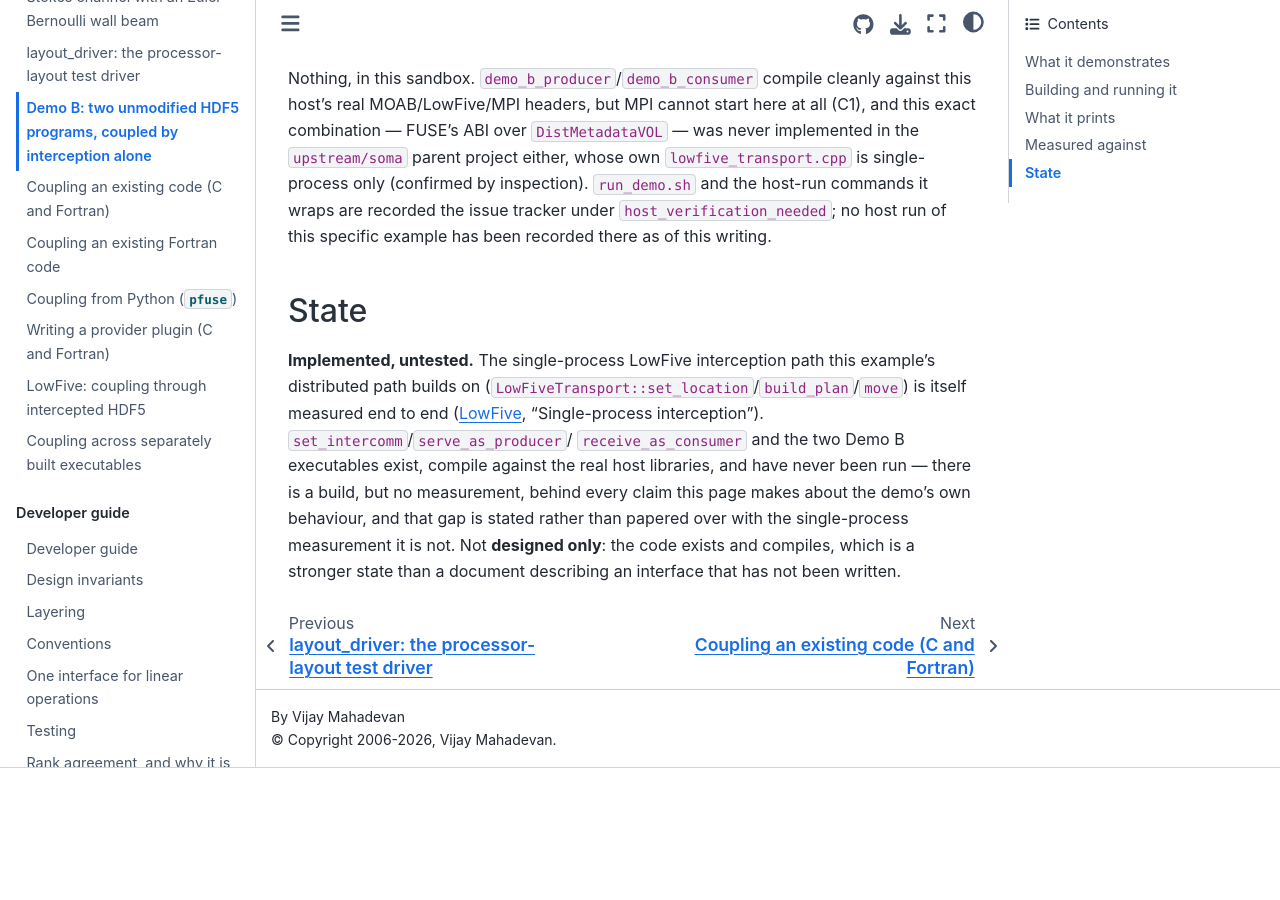
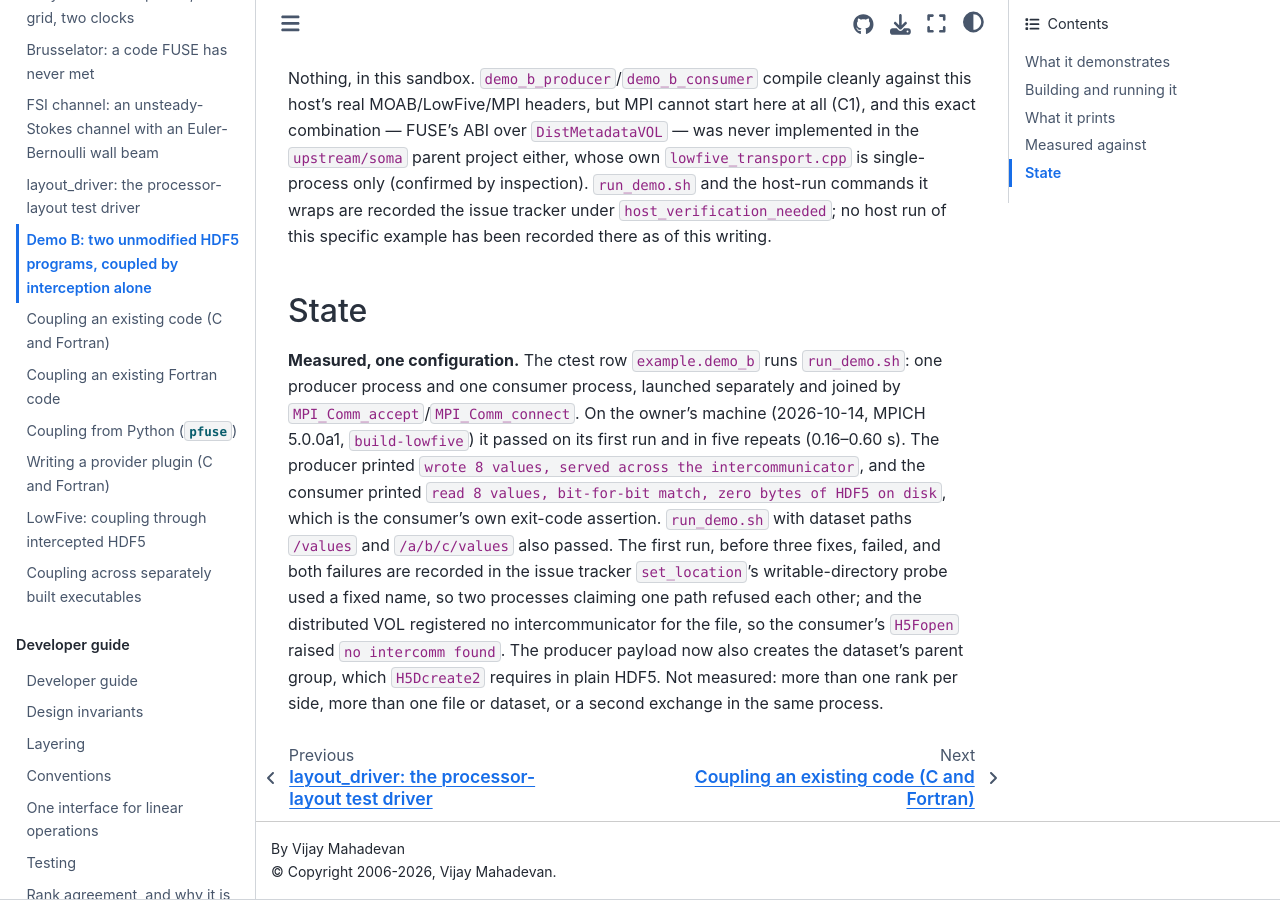
Before and after one commit to vijaysm/fuse, a Sphinx documentation site: the page built from docs/user/demo-b.md, in a window 1280 px wide and 900 px high, scrolled down 2146 px. Built offline with Sphinx 7.4.7 and the Sphinx Book theme 1.1.4, drawn with Linux system fonts in a browser that asks for light colours; pages that are not in the unit, such as notebooks, are missing from menus; before the commit the page ends 2914 px from its top, so only the background shows below that.

Commit message:
Document that Demo B passes on the host
Values match bit for bit with no HDF5 file on disk, in six runs and two further dataset paths.

```diff
--- a/docs/user/demo-b.md
+++ b/docs/user/demo-b.md
@@ -86,11 +86,15 @@
 
 ## State
 
-**Implemented, untested.** The single-process LowFive interception path this example's distributed
-path builds on (`LowFiveTransport::set_location`/`build_plan`/`move`) is itself measured end to end
-([LowFive](lowfive.md), "Single-process interception"). `set_intercomm`/`serve_as_producer`/
-`receive_as_consumer` and the two Demo B executables exist, compile against the real host libraries,
-and have never been run — there is a build, but no measurement, behind every claim this page makes
-about the demo's own behaviour, and that gap is stated rather than papered over with the
-single-process measurement it is not. Not **designed only**: the code exists and compiles, which is
-a stronger state than a document describing an interface that has not been written.
+**Measured, one configuration.** The ctest row `example.demo_b` runs `run_demo.sh`: one producer
+process and one consumer process, launched separately and joined by `MPI_Comm_accept`/`MPI_Comm_connect`.
+On the owner's machine (2026-10-14, MPICH 5.0.0a1, `build-lowfive`) it passed on its first run and in
+five repeats (0.16–0.60 s). The producer printed `wrote 8 values, served across the intercommunicator`,
+and the consumer printed `read 8 values, bit-for-bit match, zero bytes of HDF5 on disk`, which is the
+consumer's own exit-code assertion. `run_demo.sh` with dataset paths `/values` and `/a/b/c/values`
+also passed. The first run, before three fixes, failed, and both failures are recorded in
+the issue tracker `set_location`'s writable-directory probe used a fixed name, so two processes
+claiming one path refused each other; and the distributed VOL registered no intercommunicator for the
+file, so the consumer's `H5Fopen` raised `no intercomm found`. The producer payload now also creates
+the dataset's parent group, which `H5Dcreate2` requires in plain HDF5. Not measured: more than one
+rank per side, more than one file or dataset, or a second exchange in the same process.
```
Also changed, not shown: docs/user/lowfive.md (+3 -3 lines).
